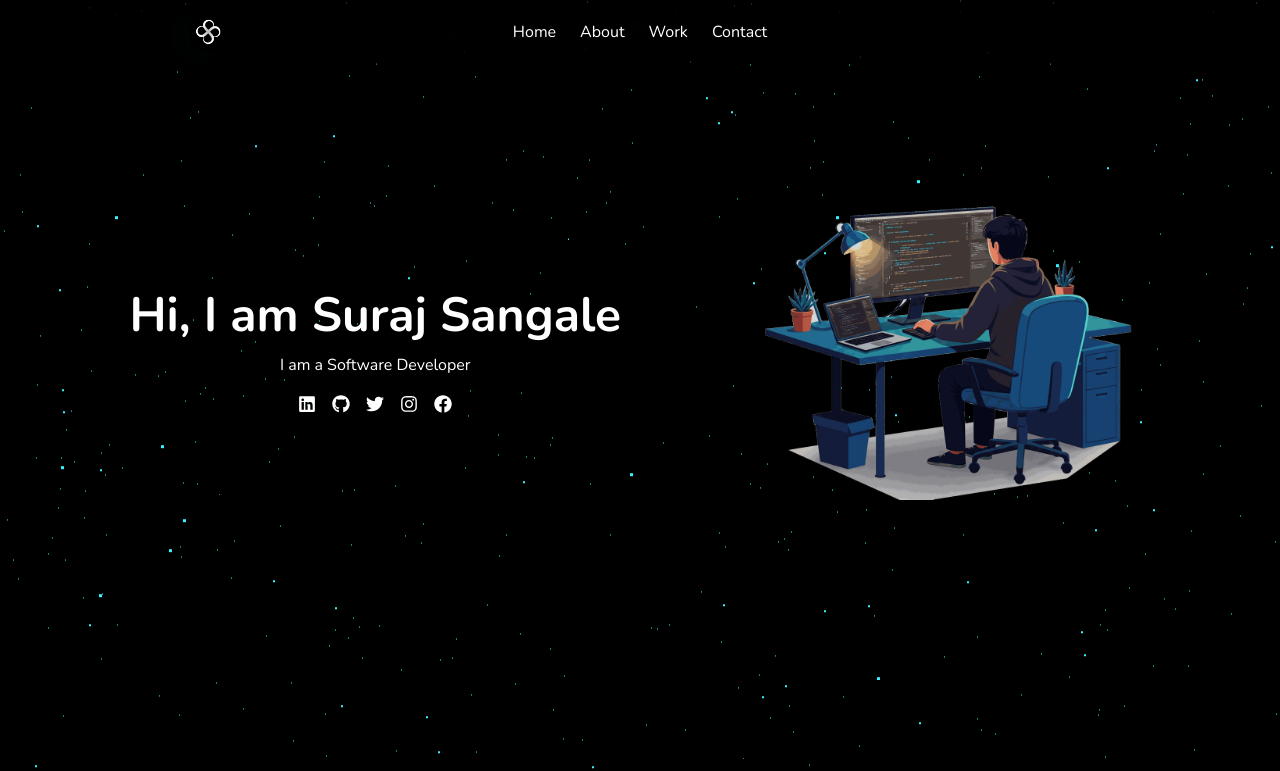
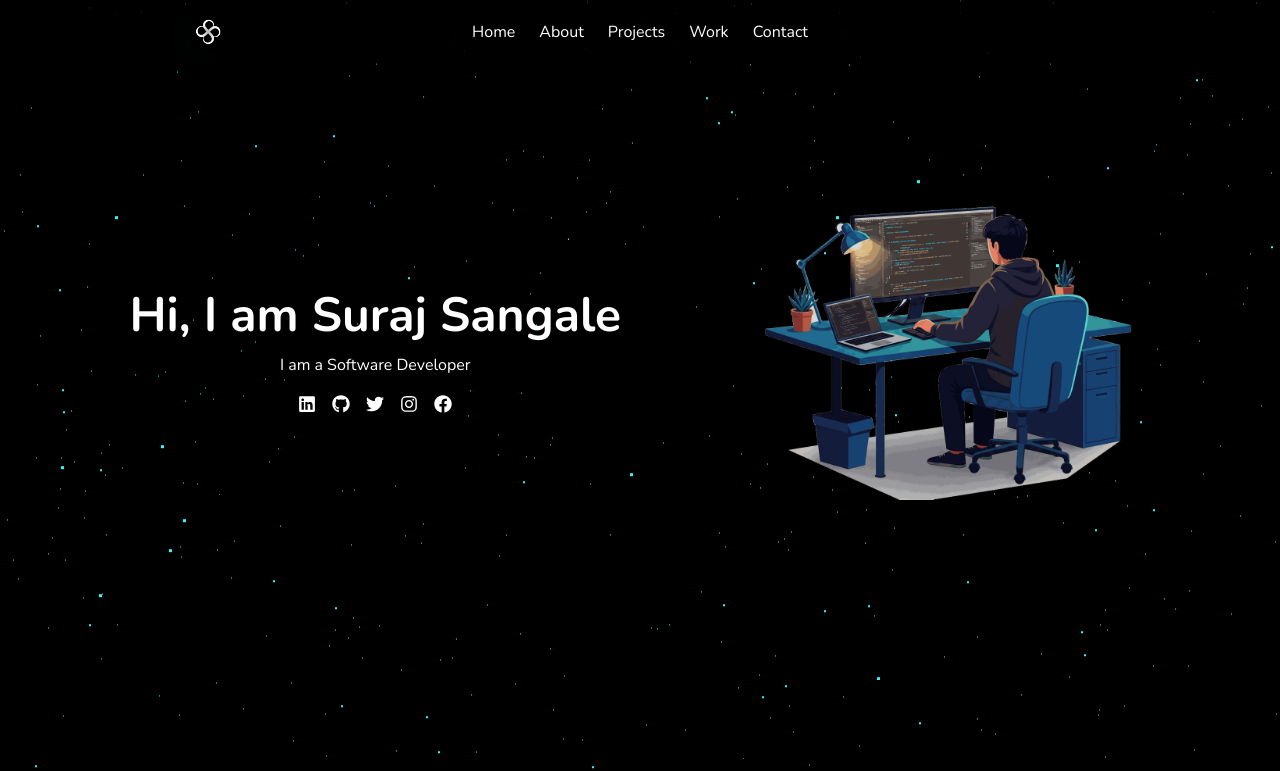
Before and after one commit to Suraj-Sangale/portfolio, a Next.js app: page / in a window 1280 px wide. Shown: the top 771 px of the page. Built offline with nearby package versions, Linux system fonts and the light colour scheme.

Commit message:
haer chnages

```diff
--- a/components/header.js
+++ b/components/header.js
@@ -6,6 +6,7 @@ const Header = () => {
   const pages = [
     { id: 1, label: "Home", path: "home" },
     { id: 2, label: "About", path: "about" },
+    { id: 5, label: "Projects", path: "projects" },
     { id: 3, label: "Work", path: "work" },
     { id: 4, label: "Contact", path: "contact" },
   ];
@@ -14,7 +15,10 @@ const Header = () => {
     <nav className="fixed top-0 inset-x-0 z-20 backdrop-blur-md">
       <div className="relative container mx-auto px-6 py-5 flex items-center justify-center">
         {/* Logo */}
-        <Link href="/" className="absolute left-[10%] top-1/2 -translate-y-1/2 -translate-x-1/2 ">
+        <Link
+          href="/"
+          className="absolute left-[10%] top-1/2 -translate-y-1/2 -translate-x-1/2 "
+        >
           <Image
             src="/logo.png"
             alt="Logo"
@@ -31,14 +35,14 @@ const Header = () => {
             <Link
               key={item.id}
               href={`#${item.path}`}
-              className="text-white text-sm sm:text-base font-medium hover:text-orange-400 transition"
+              className="text-white text-sm sm:text-base font-medium hover:text-[#007bff] transition"
             >
               {item.label}
             </Link>
           ))}
         </div>
       </div>
-    </nav >
+    </nav>
   );
 };
 
```
